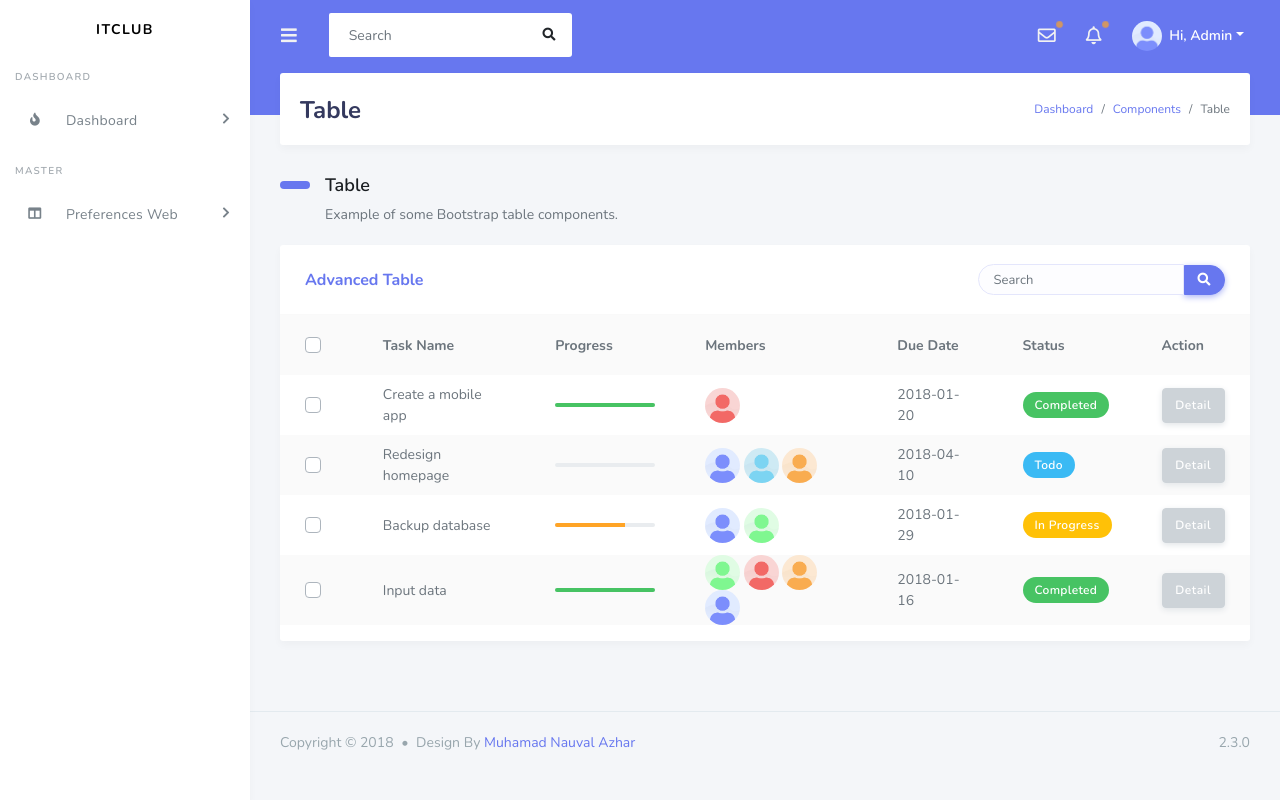
After one commit to KyunKyuu/itclub, a Laravel app: page /master/preferences/section in a window 1280 px wide. The commit adds this page. Run offline with Laravel 8, Linux system fonts and the light colour scheme; some libraries are stand-ins or nearby versions.

Commit message:
added library datatables and menu views

```diff
--- a/app/Http/Controllers/Setting/PreferencesController.php
+++ b/app/Http/Controllers/Setting/PreferencesController.php
@@ -7,5 +7,9 @@ use Illuminate\Http\Request;
 
 class PreferencesController extends Controller
 {
-    //
+
+    public function section()
+    {
+        return view('main.preferences.section');
+    }
 }
--- a/composer.json
+++ b/composer.json
@@ -13,7 +13,8 @@
         "fruitcake/laravel-cors": "^2.0",
         "guzzlehttp/guzzle": "^7.0.1",
         "laravel/framework": "^8.12",
-        "laravel/tinker": "^2.5"
+        "laravel/tinker": "^2.5",
+        "yajra/laravel-datatables-oracle": "^9.15"
     },
     "require-dev": {
         "facade/ignition": "^2.5",
--- a/resources/views/include/dashboard/sidebar.blade.php
+++ b/resources/views/include/dashboard/sidebar.blade.php
@@ -16,13 +16,13 @@
                   <li class="active"><a class="nav-link" href="index.html">Ecommerce Dashboard</a></li>
                 </ul>
               </li>
-              <li class="menu-header">Setting</li>
+              <li class="menu-header">Master</li>
               <li class="nav-item dropdown">
                 <a href="#" class="nav-link has-dropdown" data-toggle="dropdown"><i class="fas fa-columns"></i> <span>Preferences Web</span></a>
                 <ul class="dropdown-menu">
-                  <li><a class="nav-link text-capitalize" href="/setting/preferences/section" >section</a></li>
-                  <li><a class="nav-link text-capitalize" href="/setting/preferences/menu">menu</a></li>
-                  <li><a class="nav-link text-capitalize" href="/setting/preferences/submenu">submenu</a></li>
+                  <li><a class="nav-link text-capitalize" href="/master/preferences/section" >section</a></li>
+                  <li><a class="nav-link text-capitalize" href="/master/preferences/menu">menu</a></li>
+                  <li><a class="nav-link text-capitalize" href="/master/preferences/submenu">submenu</a></li>
                 </ul>
               </li>
           </ul>
--- /dev/null
+++ b/resources/views/main/preferences/section.blade.php
@@ -0,0 +1,150 @@
+@extends('templates.dashboard')
+
+@section('main')
+
+<div class="main-content" style="min-height: 549px;">
+    <section class="section">
+      <div class="section-header">
+        <h1>Table</h1>
+        <div class="section-header-breadcrumb">
+          <div class="breadcrumb-item active"><a href="#">Dashboard</a></div>
+          <div class="breadcrumb-item"><a href="#">Components</a></div>
+          <div class="breadcrumb-item">Table</div>
+        </div>
+      </div>
+
+      <div class="section-body">
+        <h2 class="section-title">Table</h2>
+        <p class="section-lead">Example of some Bootstrap table components.</p>
+
+
+        <div class="row">
+          <div class="col-12">
+            <div class="card">
+              <div class="card-header">
+                <h4>Advanced Table</h4>
+                <div class="card-header-form">
+                  <form>
+                    <div class="input-group">
+                      <input type="text" class="form-control" placeholder="Search">
+                      <div class="input-group-btn">
+                        <button class="btn btn-primary"><i class="fas fa-search"></i></button>
+                      </div>
+                    </div>
+                  </form>
+                </div>
+              </div>
+              <div class="card-body p-0">
+                <div class="table-responsive">
+                  <table class="table table-striped">
+                    <tbody><tr>
+                      <th>
+                        <div class="custom-checkbox custom-control">
+                          <input type="checkbox" data-checkboxes="mygroup" data-checkbox-role="dad" class="custom-control-input" id="checkbox-all">
+                          <label for="checkbox-all" class="custom-control-label">&nbsp;</label>
+                        </div>
+                      </th>
+                      <th>Task Name</th>
+                      <th>Progress</th>
+                      <th>Members</th>
+                      <th>Due Date</th>
+                      <th>Status</th>
+                      <th>Action</th>
+                    </tr>
+                    <tr>
+                      <td class="p-0 text-center">
+                        <div class="custom-checkbox custom-control">
+                          <input type="checkbox" data-checkboxes="mygroup" class="custom-control-input" id="checkbox-1">
+                          <label for="checkbox-1" class="custom-control-label">&nbsp;</label>
+                        </div>
+                      </td>
+                      <td>Create a mobile app</td>
+                      <td class="align-middle">
+                        <div class="progress" data-height="4" data-toggle="tooltip" title="" data-original-title="100%" style="height: 4px;">
+                          <div class="progress-bar bg-success" data-width="100" style="width: 100px;"></div>
+                        </div>
+                      </td>
+                      <td>
+                        <img alt="image" src="/public_file/assets/img/avatar/avatar-5.png" class="rounded-circle" width="35" data-toggle="tooltip" title="" data-original-title="Wildan Ahdian">
+                      </td>
+                      <td>2018-01-20</td>
+                      <td><div class="badge badge-success">Completed</div></td>
+                      <td><a href="#" class="btn btn-secondary">Detail</a></td>
+                    </tr>
+                    <tr>
+                      <td class="p-0 text-center">
+                        <div class="custom-checkbox custom-control">
+                          <input type="checkbox" data-checkboxes="mygroup" class="custom-control-input" id="checkbox-2">
+                          <label for="checkbox-2" class="custom-control-label">&nbsp;</label>
+                        </div>
+                      </td>
+                      <td>Redesign homepage</td>
+                      <td class="align-middle">
+                        <div class="progress" data-height="4" data-toggle="tooltip" title="" data-original-title="0%" style="height: 4px;">
+                          <div class="progress-bar" data-width="0" style="width: 0px;"></div>
+                        </div>
+                      </td>
+                      <td>
+                        <img alt="image" src="/public_file/assets/img/avatar/avatar-1.png" class="rounded-circle" width="35" data-toggle="tooltip" title="" data-original-title="Nur Alpiana">
+                        <img alt="image" src="/public_file/assets/img/avatar/avatar-3.png" class="rounded-circle" width="35" data-toggle="tooltip" title="" data-original-title="Hariono Yusup">
+                        <img alt="image" src="/public_file/assets/img/avatar/avatar-4.png" class="rounded-circle" width="35" data-toggle="tooltip" title="" data-original-title="Bagus Dwi Cahya">
+                      </td>
+                      <td>2018-04-10</td>
+                      <td><div class="badge badge-info">Todo</div></td>
+                      <td><a href="#" class="btn btn-secondary">Detail</a></td>
+                    </tr>
+                    <tr>
+                      <td class="p-0 text-center">
+                        <div class="custom-checkbox custom-control">
+                          <input type="checkbox" data-checkboxes="mygroup" class="custom-control-input" id="checkbox-3">
+                          <label for="checkbox-3" class="custom-control-label">&nbsp;</label>
+                        </div>
+                      </td>
+                      <td>Backup database</td>
+                      <td class="align-middle">
+                        <div class="progress" data-height="4" data-toggle="tooltip" title="" data-original-title="70%" style="height: 4px;">
+                          <div class="progress-bar bg-warning" data-width="70" style="width: 70px;"></div>
+                        </div>
+                      </td>
+                      <td>
+                        <img alt="image" src="/public_file/assets/img/avatar/avatar-1.png" class="rounded-circle" width="35" data-toggle="tooltip" title="" data-original-title="Rizal Fakhri">
+                        <img alt="image" src="/public_file/assets/img/avatar/avatar-2.png" class="rounded-circle" width="35" data-toggle="tooltip" title="" data-original-title="Hasan Basri">
+                      </td>
+                      <td>2018-01-29</td>
+                      <td><div class="badge badge-warning">In Progress</div></td>
+                      <td><a href="#" class="btn btn-secondary">Detail</a></td>
+                    </tr>
+                    <tr>
+                      <td class="p-0 text-center">
+                        <div class="custom-checkbox custom-control">
+                          <input type="checkbox" data-checkboxes="mygroup" class="custom-control-input" id="checkbox-4">
+                          <label for="checkbox-4" class="custom-control-label">&nbsp;</label>
+                        </div>
+                      </td>
+                      <td>Input data</td>
+                      <td class="align-middle">
+                        <div class="progress" data-height="4" data-toggle="tooltip" title="" data-original-title="100%" style="height: 4px;">
+                          <div class="progress-bar bg-success" data-width="100" style="width: 100px;"></div>
+                        </div>
+                      </td>
+                      <td>
+                        <img alt="image" src="/public_file/assets/img/avatar/avatar-2.png" class="rounded-circle" width="35" data-toggle="tooltip" title="" data-original-title="Rizal Fakhri">
+                        <img alt="image" src="/public_file/assets/img/avatar/avatar-5.png" class="rounded-circle" width="35" data-toggle="tooltip" title="" data-original-title="Isnap Kiswandi">
+                        <img alt="image" src="/public_file/assets/img/avatar/avatar-4.png" class="rounded-circle" width="35" data-toggle="tooltip" title="" data-original-title="Yudi Nawawi">
+                        <img alt="image" src="/public_file/assets/img/avatar/avatar-1.png" class="rounded-circle" width="35" data-toggle="tooltip" title="" data-original-title="Khaerul Anwar">
+                      </td>
+                      <td>2018-01-16</td>
+                      <td><div class="badge badge-success">Completed</div></td>
+                      <td><a href="#" class="btn btn-secondary">Detail</a></td>
+                    </tr>
+                  </tbody></table>
+                </div>
+              </div>
+            </div>
+          </div>
+        </div>
+      </div>
+    </section>
+  </div>
+
+@endsection
--- a/routes/web.php
+++ b/routes/web.php
@@ -22,7 +22,7 @@ Route::get('/dashboard/index', [IndexController::class, 'index']);
 Route::get('/auth/register', [AuthController::class, 'register']);
 Route::get('/auth/login', [AuthController::class, 'login']);
 
-Route::group(['prefix' => '/setting'], function () {
+Route::group(['prefix' => '/master'], function () {
     Route::get('/preferences/section', [PreferencesController::class, 'section']);
 });
 
```
Also changed, not shown: 1 other file.
